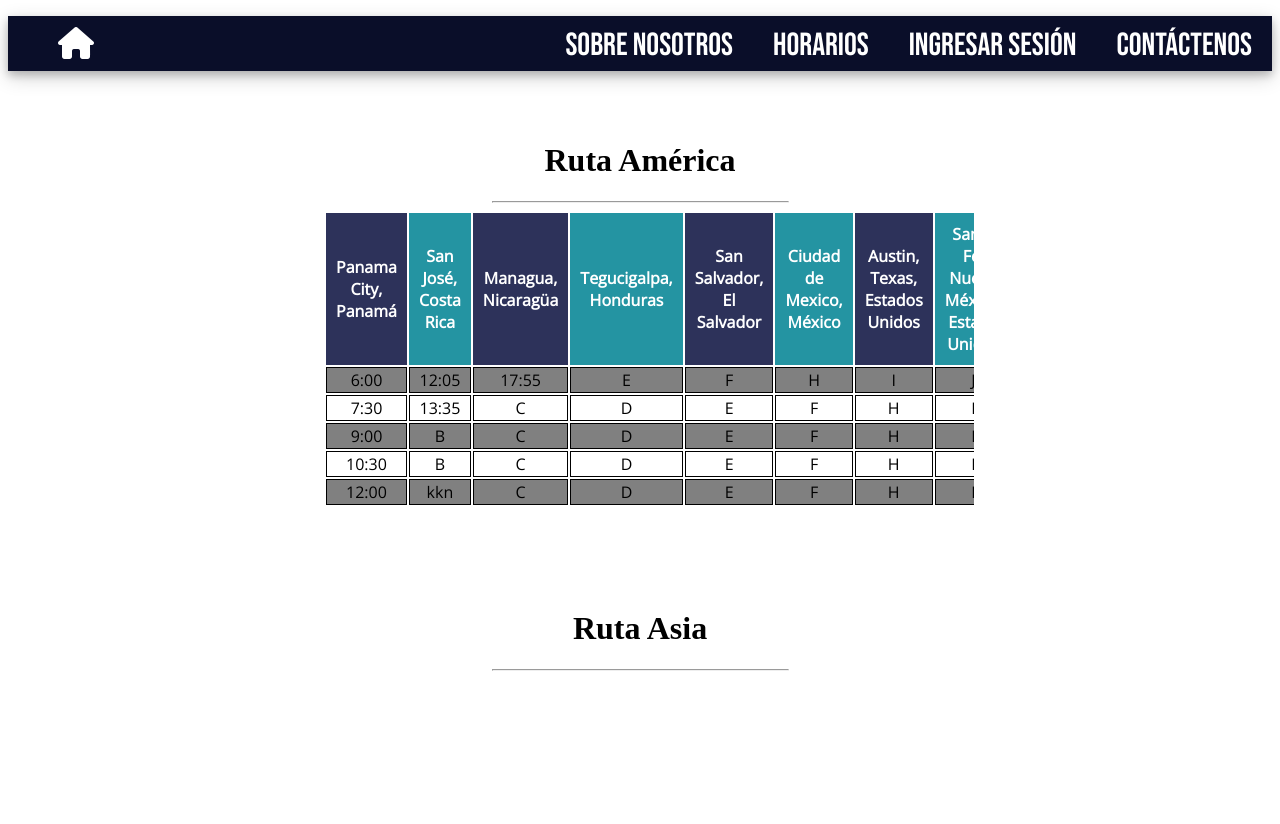
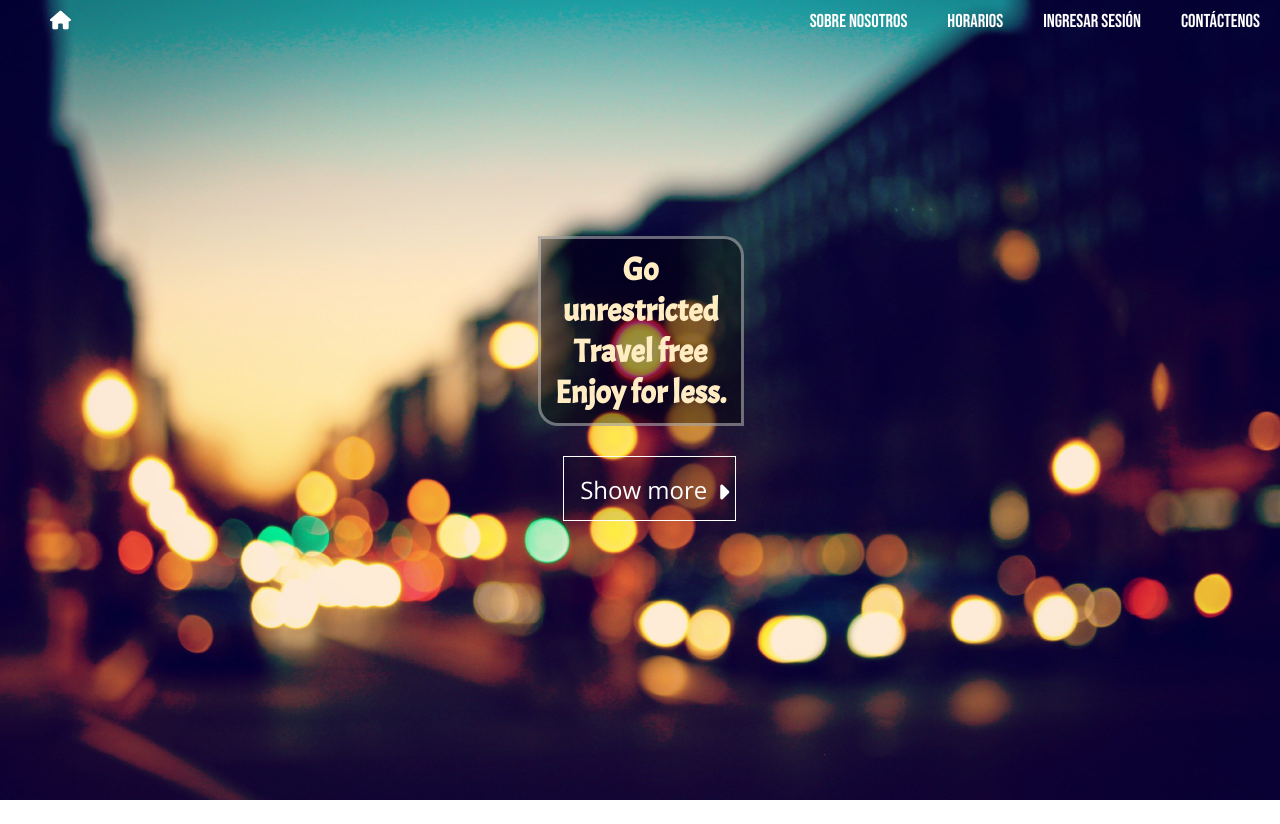
Before and after one commit to eamonge/DesarrolloWeb, a PHP site: page / in a window 1280 px wide. Before the commit the page ends 671 px from the top, so only its background shows below. Run offline with PHP 8.4, Linux system fonts and the light colour scheme; some libraries are stand-ins or nearby versions.

Commit message:
Avance 1 branch avance Commit #3

```diff
--- a/css/styles.css
+++ b/css/styles.css
@@ -1,17 +1,83 @@
 @import url('https://fonts.googleapis.com/css?family=Bebas+Neue&display=swap');
 @import url('https://fonts.googleapis.com/css?family=Open+Sans&display=swap');
+@import url('https://fonts.googleapis.com/css?family=Acme&display=swap');
 
 body {
     /*background-color: red;*/
+
 }
+
+#DivBannerMain
+{
+    position: relative;
+    left: -8px;
+    top: -16px;
+    width: 100vw;
+    background: url('../img/test4.jpg') no-repeat center center fixed;
+    background-size: cover;
+    height: 100vh;
+}
+
+    #DivBannerMain h1 {
+        position: relative;
+        left: 42%;
+        top: 20%;
+        /*color: #DBB13B;*/
+        color: #FFECC2;
+        /*color: rgba(0,0,0,0);*/
+        /*-webkit-text-stroke: 0.2px black;*/
+        padding: 10px;
+        width: 180px;
+        font-family: 'Acme', sans-serif;
+        border: solid 3px rgba(255,255,255,.4);
+        border-top-right-radius: 20px;
+        border-bottom-left-radius: 20px;
+        background-color: rgba(0,0,0,.4);
+        /*border-top-right-radius: 10px;*/
+    }
+
+    #DivBannerMain button
+    {
+        position: relative;
+        top: 150px;
+        left: 44%;
+        background-color: rgba(0,0,0,.1);
+        border: solid 1px white;
+        padding: 12pt;
+        height: 65px;
+        width: auto;
+        font-family: 'Open Sans', sans-serif;
+        color: white;
+        font-size: 18pt;
+        text-align: center;
+        transition: all 300ms;
+    }
+
+    #DivBannerMain .fa-caret-right {
+        position: relative;
+        top: 7px;
+        left: 10px;
+        transition: all 300ms;
+    }
+
+    #DivBannerMain button:hover .fa-caret-right {
+        transform: rotate(90deg);
+    }
+
+
+    #DivBannerMain button:hover
+    {
+        height: 80px;
+        /*padding: 20pt;*/
+    }
 
 nav {
     position: relative;
-    background-color: #0A0E29;
+    /*background-color: #0A0E29;*/
     height: 55px;
     z-index: 2;
     width: 100%;
-    box-shadow: 0 4px 8px 0 rgba(0, 0, 0, 0.2), 0 6px 20px 0 rgba(0, 0, 0, 0.19);
+    /*box-shadow: 0 4px 8px 0 rgba(0, 0, 0, 0.2), 0 6px 20px 0 rgba(0, 0, 0, 0.19);*/
 }
 
 .navList {
@@ -24,7 +90,7 @@ nav {
     /*text-align: center;*/
     font-family: 'Bebas Neue', cursive;
     padding: 10px;
-    font-size: 24pt;
+    font-size: 14pt;
     color: white;
     transition: all 300ms;
 }
--- a/index.html
+++ b/index.html
@@ -9,6 +9,7 @@
     <link rel="stylesheet" href="css/flag.min.css" />
 </head>
 <body>
+    <div id="DivBannerMain">
         <nav>
             <ul>
                 <a class="navItem HomeIcn"><i class="fas fa-home"></i></a>
@@ -16,32 +17,26 @@
                 <a class="navItem"><li class="navList">Ingresar sesión</li></a>
                 <a class="navItem"><li class="navList">Horarios</li></a>
                 <a class="navItem"><li class="navList">Sobre nosotros</li></a>
-            <!--<a class="navItem">
-        <li class="dropdown navList">
-            <button class="dropbtn">Regiones Afiliadas</button>
-            <!--<br/><br/>
-            <div class="dropdown-content">
-                <br />
-                <!--<a href="#">América  <i class="fas fa-caret-right"></i></a>
-                <a id="A" href="#">América    .<i id="AmOpt" class="fas fa-caret-right"></i></a>
-                <a href="#">Asia <i class="fas fa-caret-right"></i></a>
-                <a href="#">Europa <i class="fas fa-caret-right"></i></a>
-                <a href="#">África <i class="fas fa-caret-right"></i></a>
-                <a href="#">Oceanía <i class="fas fa-caret-right"></i></a>
-            </div>
-            <div class="subdropdown">
-                <a href="#">Costa Rica</a>
-            </div>
-        </li>
-    </a>-->
-
             </ul>
         </nav>
-    <div id="bannerDiv">
-        <!--<img id="ImgBanner" src="../img/train_banner_image.jpg" width="100%" />-->
-        <!--<img id="ImgBanner" src="https://wallpapercave.com/wp/FPfe3Eu.jpg" width="99.99%"/>-->
+        <h1>Go unrestricted<br/>
+            Travel free<br />
+            Enjoy for less.</h1>
+        <br />
+        <button>
+            Show more
+            <i class="fas fa-caret-right"></i>
+        </button>
     </div>
-    <!--<div id="DivPaises">
+
+    <!--<div id="bannerDiv">
+        <img id="ImgBanner" src="../img/train_banner_image.jpg" width="100%" />
+        <img id="ImgBanner" src="https://wallpapercave.com/wp/FPfe3Eu.jpg" width="99.99%"/>
+    </div>
+
+        comment ended here
+
+    <div id="DivPaises">
         <br />
         <h1>Asia</h1>
         <i class="ae flag"></i>
@@ -62,7 +57,8 @@
         <i class="new zealand flag"></i>
         <h2 class="CountryHeader">Nueva Zelanda</h2>
     </div>-->
-    <div id="DivRutas">
+
+    <!--<div id="DivRutas">
         <h1>Ruta América</h1>
         <hr />
         <section id="RtAmrca">
@@ -427,7 +423,7 @@
         <table></table>
         <br />
     </div>
-    <br />
+    <br />-->
     <script src="https://kit.fontawesome.com/03593bd05b.js" crossorigin="anonymous"></script>
     <script src="https://code.jquery.com/jquery-3.4.1.slim.min.js" integrity="sha384-J6qa4849blE2+poT4WnyKhv5vZF5SrPo0iEjwBvKU7imGFAV0wwj1yYfoRSJoZ+n" crossorigin="anonymous"></script>
     <script src="https://cdn.jsdelivr.net/npm/popper.js@1.16.0/dist/umd/popper.min.js" integrity="sha384-Q6E9RHvbIyZFJoft+2mJbHaEWldlvI9IOYy5n3zV9zzTtmI3UksdQRVvoxMfooAo" crossorigin="anonymous"></script>
```
Also changed, not shown: img/main.jpg (added), img/test.jpg (added), img/test2.png (added), img/test3.jpg (added), img/test4.jpg (added). Lines whose indentation alone changed are shown as unchanged.
